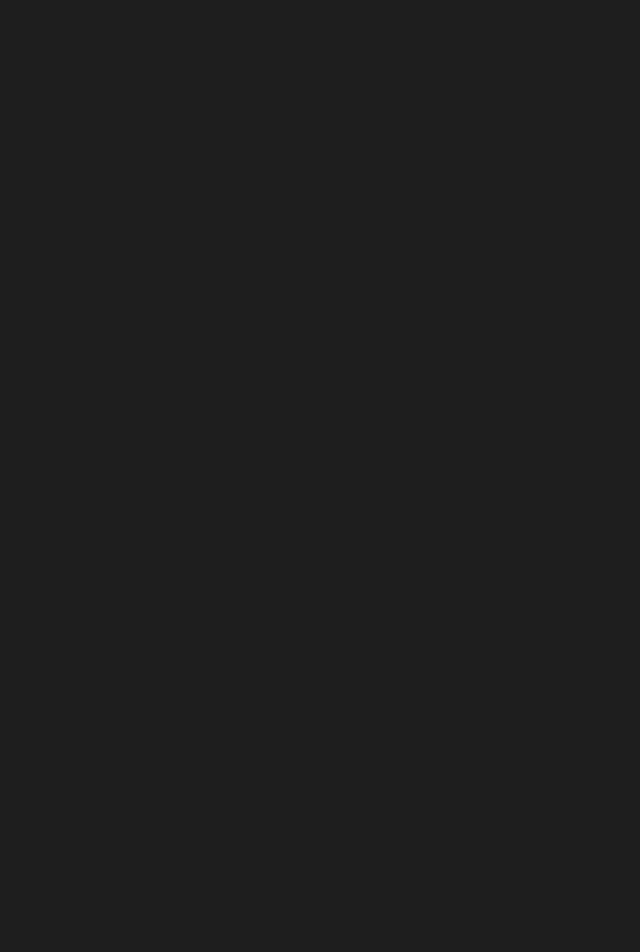
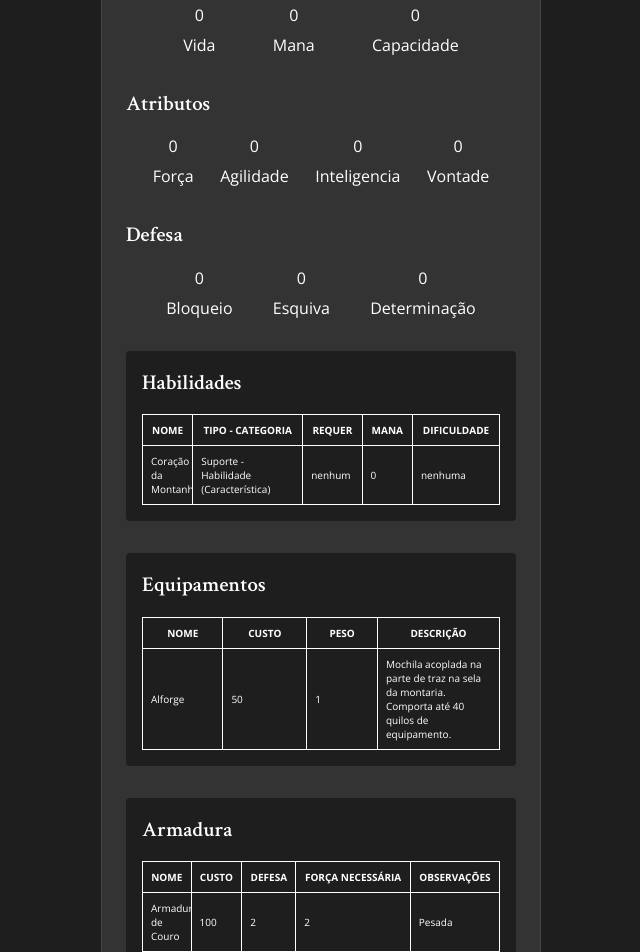
Before and after one commit to marcosvbs/go-role-playing, a React (Vite) app: page /race-selection in a window 1280 px wide. Shown: the part 420-1372 px from the top of the page, without its empty margins (99-739 px from the left). Before the commit the page ends 800 px from the top, so only its background shows below. Built offline with nearby package versions, Linux system fonts and the light colour scheme.

Commit message:
add characterSheet component

```diff
--- /dev/null
+++ b/src/components/CharacterSheet/index.tsx
@@ -0,0 +1,166 @@
+import { CharacterSheetContainer } from "./styles";
+
+export function CharacterSheet() {
+  return (
+    <CharacterSheetContainer>
+      <h4>Ficha do personagem</h4>
+
+      <section className={"BasicInfoSection"}>
+        <div className="BasicInfo">
+          <span>Anão - Paladino</span>
+          <span>Level 1</span>
+        </div>
+        <div className="Status">
+          <ul>
+            <li>
+              <span>0</span>
+              <span>Vida</span>
+            </li>
+            <li>
+              <span>0</span>
+              <span>Mana</span>
+            </li>
+            <li>
+              <span>0</span>
+              <span>Capacidade</span>
+            </li>
+          </ul>
+        </div>
+      </section>
+
+      <section className={"AttributesSection"}>
+        <h5>Atributos</h5>
+        <ul>
+          <li>
+            <span>0</span>
+            <span>Força</span>
+          </li>
+          <li>
+            <span>0</span>
+            <span>Agilidade</span>
+          </li>
+          <li>
+            <span>0</span>
+            <span>Inteligencia</span>
+          </li>
+          <li>
+            <span>0</span>
+            <span>Vontade</span>
+          </li>
+        </ul>
+      </section>
+
+      <section className={"DefenceSection"}>
+        <h5>Defesa</h5>
+        <ul>
+          <li>
+            <span>0</span>
+            <span>Bloqueio</span>
+          </li>
+          <li>
+            <span>0</span>
+            <span>Esquiva</span>
+          </li>
+          <li>
+            <span>0</span>
+            <span>Determinação</span>
+          </li>
+        </ul>
+      </section>
+
+      <section className={"SkillsSection"}>
+        <h5>Habilidades</h5>
+        <table>
+          <tr>
+            <th>Nome</th>
+            <th>Tipo - Categoria</th>
+            <th>Requer</th>
+            <th>Mana</th>
+            <th>Dificuldade</th>
+            {/* <th>Descrição</th> */}
+          </tr>
+          <tr>
+            <td>Coração da Montanha</td>
+            <td>Suporte - Habilidade (Característica)</td>
+            <td>nenhum</td>
+            <td>0</td>
+            <td>nenhuma</td>
+            {/* <td>
+              Sua constituição foi forjada nos subterrâneos agrestes e
+              impiedosos, onde apenas os mais resistentes conseguem sobreviver.
+              Você é imune a todos os venenos naturais e mágicos e rola +1d6 em
+              testes para resistir à fadiga, doenças e quaisquer outros efeitos
+              físicos. Além disso, sua Carga é calculada como se você tivesse
+              Força +2.
+            </td> */}
+          </tr>
+        </table>
+      </section>
+
+      <section className={"EquipmentSection"}>
+        <h5>Equipamentos</h5>
+        <table>
+          <tr>
+            <th>Nome</th>
+            <th>Custo</th>
+            <th>Peso</th>
+            <th>Descrição</th>
+          </tr>
+          <tr>
+            <td>Alforge</td>
+            <td>50</td>
+            <td>1</td>
+            <td>
+              Mochila acoplada na parte de traz na sela da montaria. Comporta
+              até 40 quilos de equipamento.
+            </td>
+          </tr>
+        </table>
+      </section>
+
+      <section className={"ClassSection"}>
+        <h5>Armadura</h5>
+        <table>
+          <tr>
+            <th>Nome</th>
+            <th>Custo</th>
+            <th>Defesa</th>
+            <th>Força necessária</th>
+            <th>Observações</th>
+          </tr>
+          <tr>
+            <td>Armadura de Couro</td>
+            <td>100</td>
+            <td>2</td>
+            <td>2</td>
+            <td>Pesada</td>
+          </tr>
+        </table>
+      </section>
+
+      <section className={"WeaponsSection"}>
+        <h5>Armas</h5>
+        <table>
+          <tr>
+            <th>Nome</th>
+            <th>Custo</th>
+            <th>Força necessária</th>
+            <th>Peso</th>
+            <th>Observações</th>
+          </tr>
+          <tr>
+            <td>Cetro</td>
+            <td>75</td>
+            <td>3</td>
+            <td>1.5</td>
+            <td>
+              Cetros são simplesmente clavas sintonizadas a um conjurador
+              através de sua runa pessoal. Canalizador, Cerne Arcano, Cerne
+              Místico, Registro
+            </td>
+          </tr>
+        </table>
+      </section>
+    </CharacterSheetContainer>
+  );
+}
--- /dev/null
+++ b/src/components/CharacterSheet/styles.ts
@@ -0,0 +1,126 @@
+import styled from "styled-components";
+
+export const CharacterSheetContainer = styled.div`
+  display: flex;
+  flex-direction: column;
+  gap: 2rem;
+
+  max-width: 50%;
+
+  padding: 1.5rem;
+
+  border: 1px solid ${(props) => props.theme["low-opacity-gray"]};
+  border-radius: 4px;
+
+  background-color: ${(props) => props.theme["gray-600"]};
+
+  h5 {
+    padding-bottom: 1rem;
+  }
+
+  .BasicInfoSection {
+    display: flex;
+    flex-direction: column;
+    gap: 1rem;
+
+    .BasicInfo {
+      display: flex;
+      flex-direction: row;
+      justify-content: center;
+
+      gap: 1rem;
+
+      margin: 1rem 0;
+      padding: 0.5rem;
+      background-color: ${(props) => props.theme.black};
+
+      border-radius: 4px;
+    }
+
+    .Status ul {
+      display: flex;
+      flex-direction: row;
+
+      justify-content: space-evenly;
+
+      list-style: none;
+    }
+
+    .Status ul li {
+      display: flex;
+      flex-direction: column;
+
+      align-items: center;
+      justify-content: center;
+
+      gap: 0.5rem;
+    }
+  }
+
+  .AttributesSection ul,
+  .DefenceSection ul {
+    display: flex;
+    flex-direction: row;
+
+    justify-content: space-evenly;
+
+    list-style: none;
+  }
+
+  .AttributesSection li,
+  .DefenceSection li {
+    display: flex;
+    flex-direction: column;
+
+    align-items: center;
+    justify-content: center;
+
+    gap: 0.5rem;
+  }
+
+  .SkillsSection,
+  .EquipmentSection,
+  .ClassSection,
+  .WeaponsSection {
+    padding: 1rem;
+
+    background-color: ${(props) => props.theme.black};
+
+    border-radius: 4px;
+
+    table {
+      border-collapse: collapse;
+
+      width: 100%;
+    }
+
+    th {
+      padding: 0.5rem;
+
+      font-size: 0.625rem;
+      text-transform: uppercase;
+      color: ${(props) => props.theme.white};
+
+      border: 1px solid;
+    }
+
+    td {
+      max-width: 24px;
+
+      padding: 0.5rem;
+
+      font-size: 0.625rem;
+      color: ${(props) => props.theme.white};
+
+      border: 1px solid;
+
+      overflow: hidden;
+
+      height: 24px;
+
+      /* overflow: hidden;
+      white-space: nowrap;
+      text-overflow: ellipsis; */
+    }
+  }
+`;
--- a/src/pages/RaceSelection/index.tsx
+++ b/src/pages/RaceSelection/index.tsx
@@ -1,3 +1,4 @@
+import { CharacterSheet } from "../../components/CharacterSheet";
 import { Header } from "../../components/Header";
 import { NavigationBar } from "../../components/NavigationBar";
 import { RaceSelectionContainer } from "./styles";
@@ -8,6 +9,7 @@ export function RaceSelection() {
       <Header />
       <RaceSelectionContainer>
         <h3>Passo 1: Escolha sua raça</h3>
+        <CharacterSheet />
         <NavigationBar previousPage={"/"} nextPage={"/vocation-selection"} />
       </RaceSelectionContainer>
     </>
--- a/src/pages/RaceSelection/styles.ts
+++ b/src/pages/RaceSelection/styles.ts
@@ -8,4 +8,8 @@ export const RaceSelectionContainer = styled.div`
   max-width: 880px;
 
   margin-top: 4rem;
+
+  h3 {
+    margin-bottom: 2.5rem;
+  }
 `;
--- /dev/null
+++ b/src/utils/isStepOrderCorrect.ts
@@ -0,0 +1,3 @@
+// export function isStepOrderCorrect({}) {
+
+// }
```
